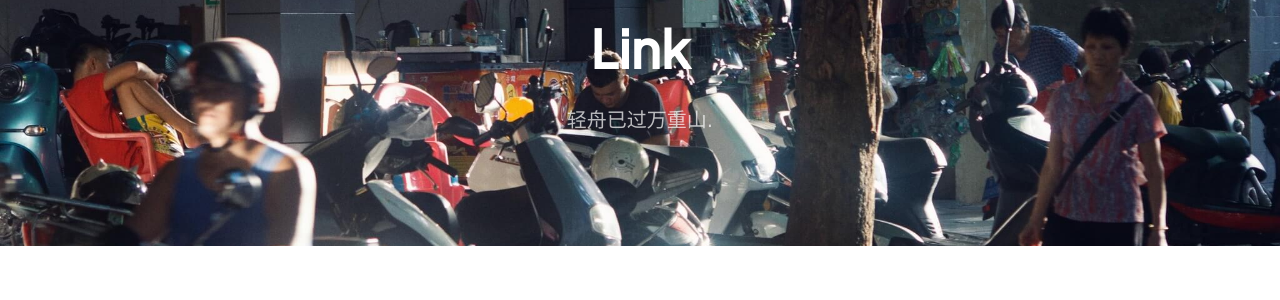
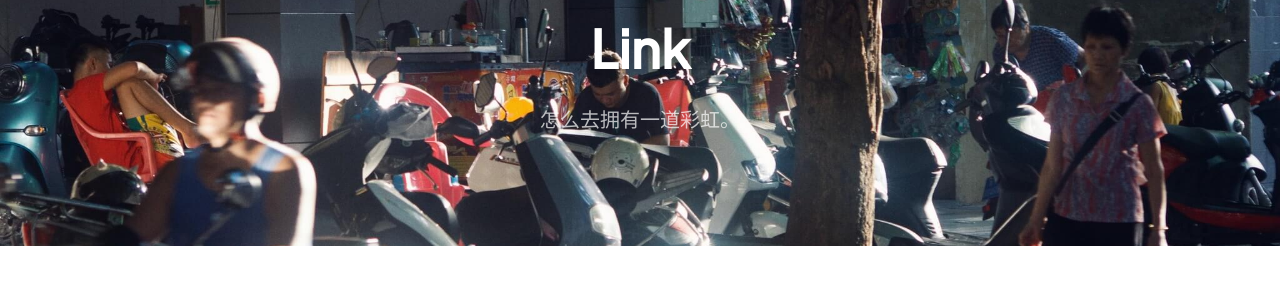
Before and after one commit to link9596/qwq, a Jekyll site: the page built from index.html, in a window 1280 px wide and 900 px high. Shown: the part 127-427 px from the top of the window. Built offline with Jekyll 4.4.1, drawn with Linux system fonts in a browser that asks for light colours; the list of posts is cut into pages by our own code; comment, search, counter and statistics services are not loaded.

Commit message:
Update _config.yml

```diff
--- a/_config.yml
+++ b/_config.yml
@@ -1,5 +1,5 @@
 title: Link
-description: 轻舟已过万重山.
+description: 怎么去拥有一道彩虹。
 keywords: blog,css,html,php
 show_downloads: false
 show_comment: false
```
